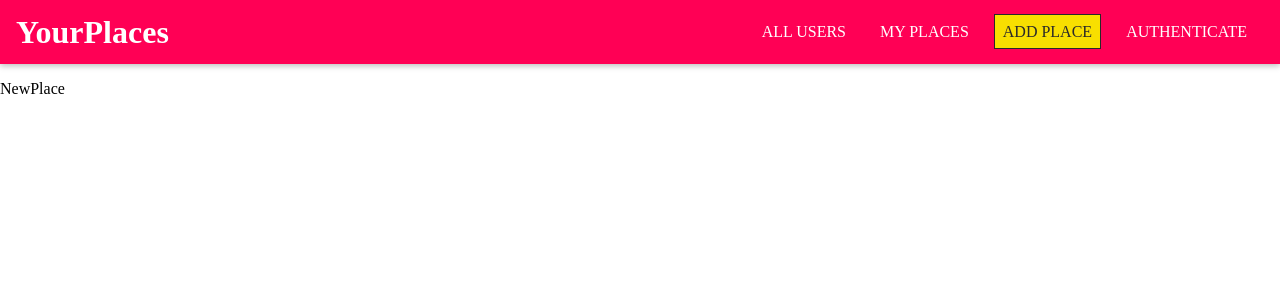
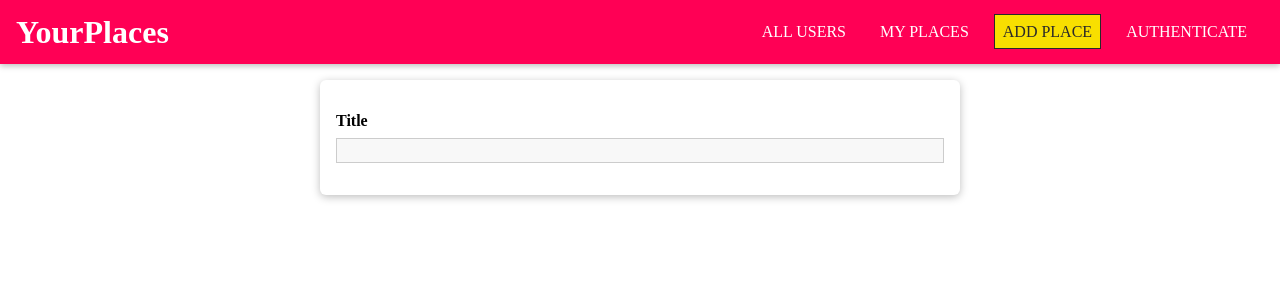
Before and after one commit to Dhiman-Roy/react_practise_max, a React (Vite) app: page /places/new in a window 1280 px wide. Shown: the top 300 px of the page. Built offline with nearby package versions, Linux system fonts and the light colour scheme.

Commit message:
validation functionality added in form

```diff
--- /dev/null
+++ b/src/places/pages/NewPlace.css
@@ -0,0 +1,11 @@
+.place-form {
+  position: relative;
+  list-style: none;
+  margin: 0 auto;
+  padding: 1rem;
+  width: 90%;
+  max-width: 40rem;
+  box-shadow: 0 2px 8px rgba(0, 0, 0, 0.26);
+  border-radius: 6px;
+  background: white;
+}
--- a/src/places/pages/NewPlace.jsx
+++ b/src/places/pages/NewPlace.jsx
@@ -1,5 +1,17 @@
 import React from "react";
-
+import Input from "../../shared/components/FormElements/Input";
+import { VALIDATOR_REQUIRE } from "../../shared/util/validators";
+import "./NewPlace.css";
 export default function NewPlace() {
-  return <div>NewPlace</div>;
+  return (
+    <form className="place-form">
+      <Input
+        element="input"
+        type="text"
+        label="Title"
+        validators={[VALIDATOR_REQUIRE()]}
+        errorText="Please enter a valid title!"
+      />
+    </form>
+  );
 }
--- /dev/null
+++ b/src/shared/components/FormElements/Input.css
@@ -0,0 +1,41 @@
+.form-control {
+  margin: 1rem 0;
+}
+
+.form-control label,
+.form-control input,
+.form-control textarea {
+  display: block;
+}
+
+.form-control label {
+  font-weight: bold;
+  margin-bottom: 0.5rem;
+}
+
+.form-control input,
+.form-control textarea {
+  width: 100%;
+  font: inherit;
+  border: 1px solid #ccc;
+  background: #f8f8f8;
+  padding: 0.15rem 0.25rem;
+}
+
+.form-control input:focus,
+.form-control textarea:focus {
+  outline: none;
+  background: #ebebeb;
+  border-color: #510077;
+}
+
+.form-control--invalid label,
+.form-control--invalid p {
+  color: red;
+}
+
+.form-control--invalid input,
+.form-control--invalid textarea {
+  border-color: red;
+  background: #ffd1d1;
+}
--- /dev/null
+++ b/src/shared/components/FormElements/Input.jsx
@@ -0,0 +1,72 @@
+import React, { useReducer } from "react";
+import { validate } from "../../util/validators";
+import "./Input.css";
+
+const inputReducer = (state, action) => {
+  switch (action.type) {
+    case "CHANGE":
+      return {
+        ...state,
+        value: action.val,
+        isValid: validate(action.val, action.validators),
+      };
+
+    case "TOUCH":
+      return {
+        ...state,
+        isTouched: true,
+      };
+    default:
+      return state;
+  }
+};
+
+export default function Input(props) {
+  const [inputState, dispatch] = useReducer(inputReducer, {
+    value: "",
+    isValid: false,
+    isTouched: false,
+  });
+  const changeHandler = (event) => {
+    dispatch({
+      type: "CHANGE",
+      val: event.target.value,
+      validators: props.validators,
+    });
+  };
+
+  const touchHandler = () => {
+    dispatch({ type: "TOUCH" });
+  };
+
+  const element =
+    props.element === "input" ? (
+      <input
+        id={props.id}
+        type={props.type}
+        placeholder={props.placeholder}
+        onChange={changeHandler}
+        value={inputState.value}
+        onBlur={touchHandler}
+      />
+    ) : (
+      <textarea
+        id={props.id}
+        rows={props.rows || 3}
+        onChange={changeHandler}
+        value={inputState.value}
+        onBlur={touchHandler}
+      />
+    );
+  return (
+    <div
+      className={`form-control ${
+        !inputState.isValid && inputState.isTouched && "form-control--invalid"
+      }`}
+    >
+      <label htmlFor={props.id}>{props.label}</label>
+      {element}
+      {!inputState.isValid && inputState.isTouched && <p>{props.errorText}</p>}
+    </div>
+  );
+}
--- /dev/null
+++ b/src/shared/util/validators.jsx
@@ -0,0 +1,46 @@
+const VALIDATOR_TYPE_REQUIRE = "REQUIRE";
+const VALIDATOR_TYPE_MINLENGTH = "MINLENGTH";
+const VALIDATOR_TYPE_MAXLENGTH = "MAXLENGTH";
+const VALIDATOR_TYPE_MIN = "MIN";
+const VALIDATOR_TYPE_MAX = "MAX";
+const VALIDATOR_TYPE_EMAIL = "EMAIL";
+const VALIDATOR_TYPE_FILE = "FILE";
+
+export const VALIDATOR_REQUIRE = () => ({ type: VALIDATOR_TYPE_REQUIRE });
+export const VALIDATOR_FILE = () => ({ type: VALIDATOR_TYPE_FILE });
+export const VALIDATOR_MINLENGTH = (val) => ({
+  type: VALIDATOR_TYPE_MINLENGTH,
+  val: val,
+});
+export const VALIDATOR_MAXLENGTH = (val) => ({
+  type: VALIDATOR_TYPE_MAXLENGTH,
+  val: val,
+});
+export const VALIDATOR_MIN = (val) => ({ type: VALIDATOR_TYPE_MIN, val: val });
+export const VALIDATOR_MAX = (val) => ({ type: VALIDATOR_TYPE_MAX, val: val });
+export const VALIDATOR_EMAIL = () => ({ type: VALIDATOR_TYPE_EMAIL });
+
+export const validate = (value, validators) => {
+  let isValid = true;
+  for (const validator of validators) {
+    if (validator.type === VALIDATOR_TYPE_REQUIRE) {
+      isValid = isValid && value.trim().length > 0;
+    }
+    if (validator.type === VALIDATOR_TYPE_MINLENGTH) {
+      isValid = isValid && value.trim().length >= validator.val;
+    }
+    if (validator.type === VALIDATOR_TYPE_MAXLENGTH) {
+      isValid = isValid && value.trim().length <= validator.val;
+    }
+    if (validator.type === VALIDATOR_TYPE_MIN) {
+      isValid = isValid && +value >= validator.val;
+    }
+    if (validator.type === VALIDATOR_TYPE_MAX) {
+      isValid = isValid && +value <= validator.val;
+    }
+    if (validator.type === VALIDATOR_TYPE_EMAIL) {
+      isValid = isValid && /^\S+@\S+\.\S+$/.test(value);
+    }
+  }
+  return isValid;
+};
```
